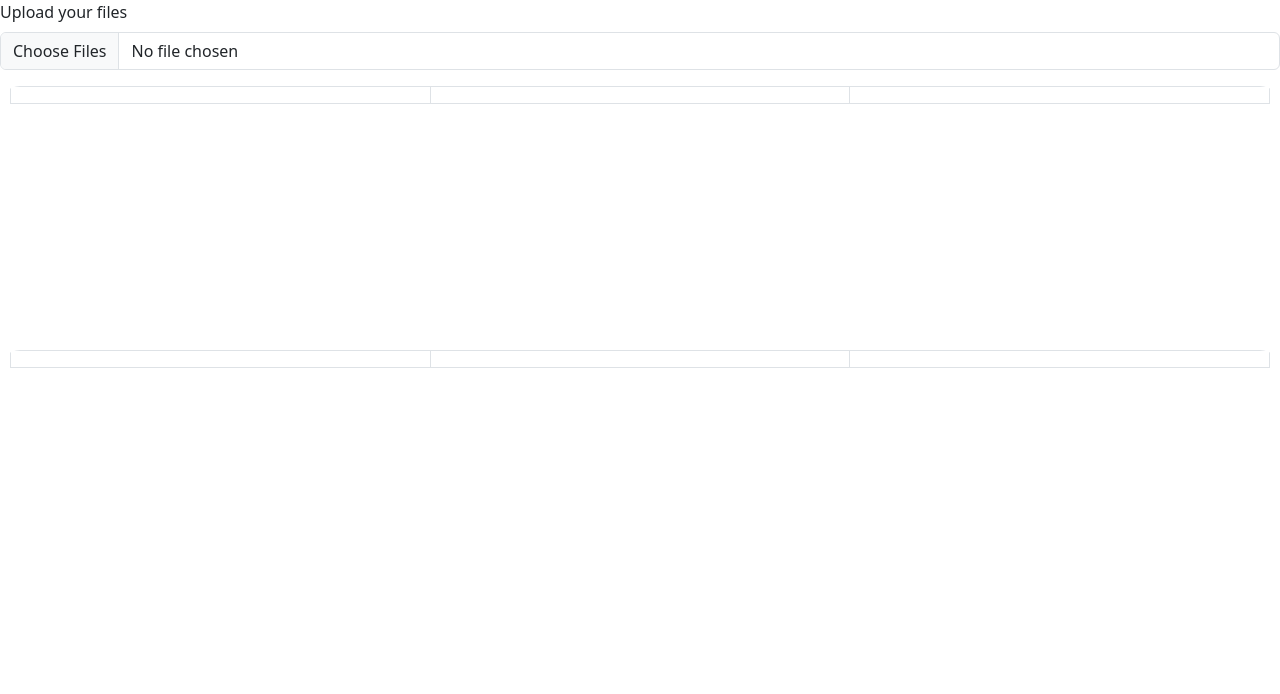
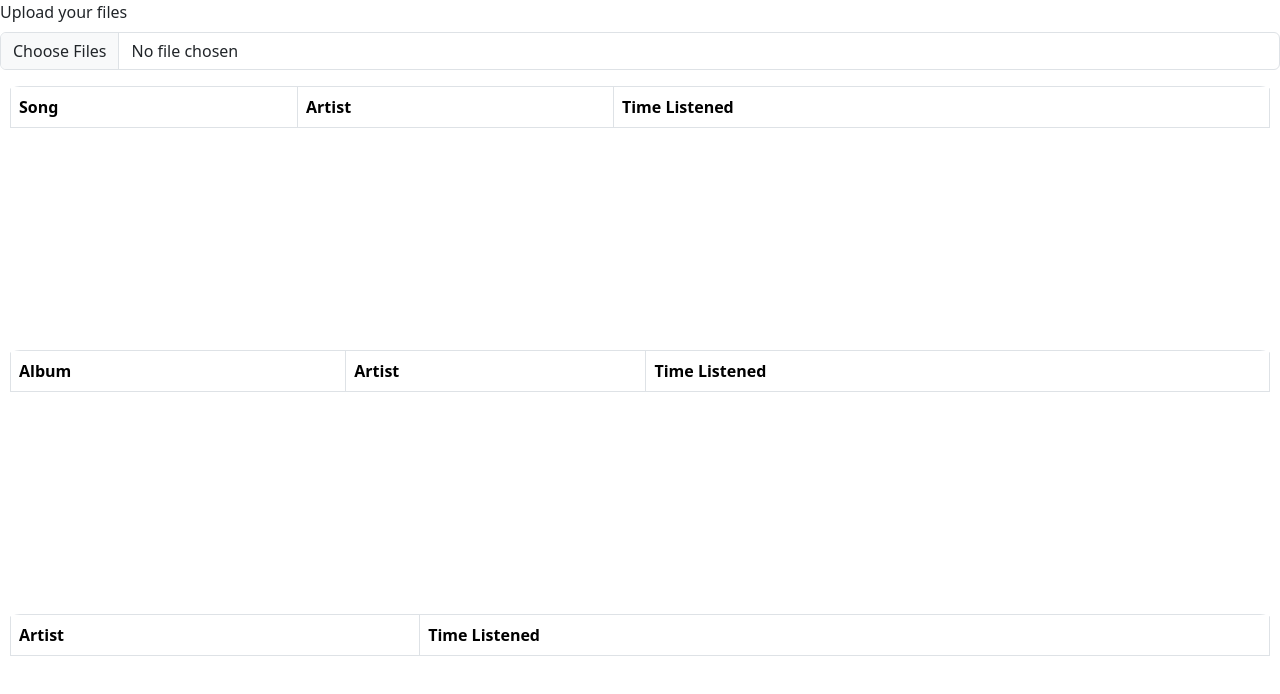
Before and after one commit to JoshuaRaybould/music-tracker-web, a React (Vite) app: page / in a window 1280 px wide. Shown: the top 694 px of the page. Built offline with nearby package versions, Linux system fonts and the light colour scheme.

Commit message:
Update App.tsx

```diff
--- a/src/App.tsx
+++ b/src/App.tsx
@@ -2,6 +2,7 @@ import { useState } from "react";
 import FileInput from "./components/FileInput";
 import { Song } from "./types";
 import BorderedTable from "./components/BorderedTable";
+import ArtistBorderedTable from "./components/ArtistBorderedTable";
 import songsToAlbums from "./albumLogic";
 
 function App() {
@@ -13,14 +14,29 @@ function App() {
       });
    }
 
+   const albums = songsToAlbums(songs);
+   const artists = songsToAlbums(songs);
+
    return (
       <div>
          <FileInput addSongs={addSongs} />
-         <BorderedTable items={songs} firstColTitle={"Song"}></BorderedTable>
          <BorderedTable
-            items={songsToAlbums(songs)}
-            firstColTitle={"Album"}
+            items={songs}
+            firstCol={"Song"}
+            secondCol={"Artist"}
+            thirdCol={"Time Listened"}
          ></BorderedTable>
+         <BorderedTable
+            items={albums}
+            firstCol={"Album"}
+            secondCol={"Artist"}
+            thirdCol={"Time Listened"}
+         ></BorderedTable>
+         <ArtistBorderedTable
+            items={artists}
+            firstCol={"Artist"}
+            secondCol={"Time Listened"}
+         ></ArtistBorderedTable>
       </div>
    );
 }
```
